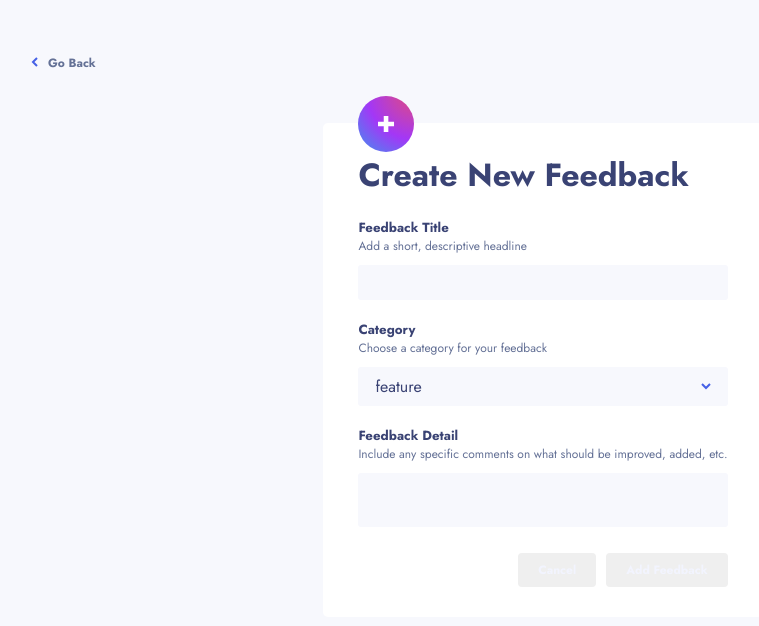
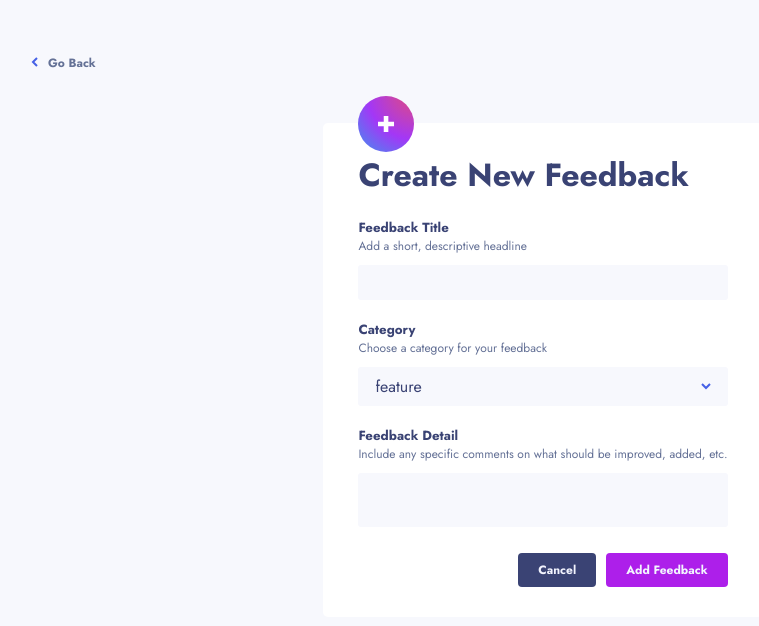
Before and after one commit to catli-unbounce/product_idea_board, a React (Create React App) app: page /new in a window 1280 px wide. Shown: the top 626 px of the page, without its empty margins (97-856 px from the left). Built offline with nearby package versions, Linux system fonts and the light colour scheme.

Commit message:
Fix bug on create new page where the buttons weren't rendering the correct colors

```diff
--- a/src/App.scss
+++ b/src/App.scss
@@ -22,6 +22,7 @@ body {
   display: flex;
   margin-top: 5rem;
   justify-content: center;
+  margin-bottom: 5rem;
 }
 
 main {
--- a/src/components/CommentsList/CommentsList.module.scss
+++ b/src/components/CommentsList/CommentsList.module.scss
@@ -43,6 +43,7 @@
 
     &__content {
         margin-top: 1rem;
+        word-break: break-all;
     }
 
     &__reply {
--- a/src/components/RequestForm/index.js
+++ b/src/components/RequestForm/index.js
@@ -65,8 +65,8 @@ const RequestForm = ({addNewRequest}) => {
                 <textarea onChange={(e) => updateNewRequest('description',e.target.value)} className="text-input" name="name" value={newRequest.description}/>
             </label>
             <div className="form__btn-container">
-                <button className="cancel">Cancel</button>
-                <button onClick={(e) => handleAddNewRequest(e)} type="submit">Add Feedback</button>
+                <button className="btn--secondary cancel">Cancel</button>
+                <button className="btn--primary" onClick={(e) => handleAddNewRequest(e)} type="submit">Add Feedback</button>
             </div>
 
         </form>
```
